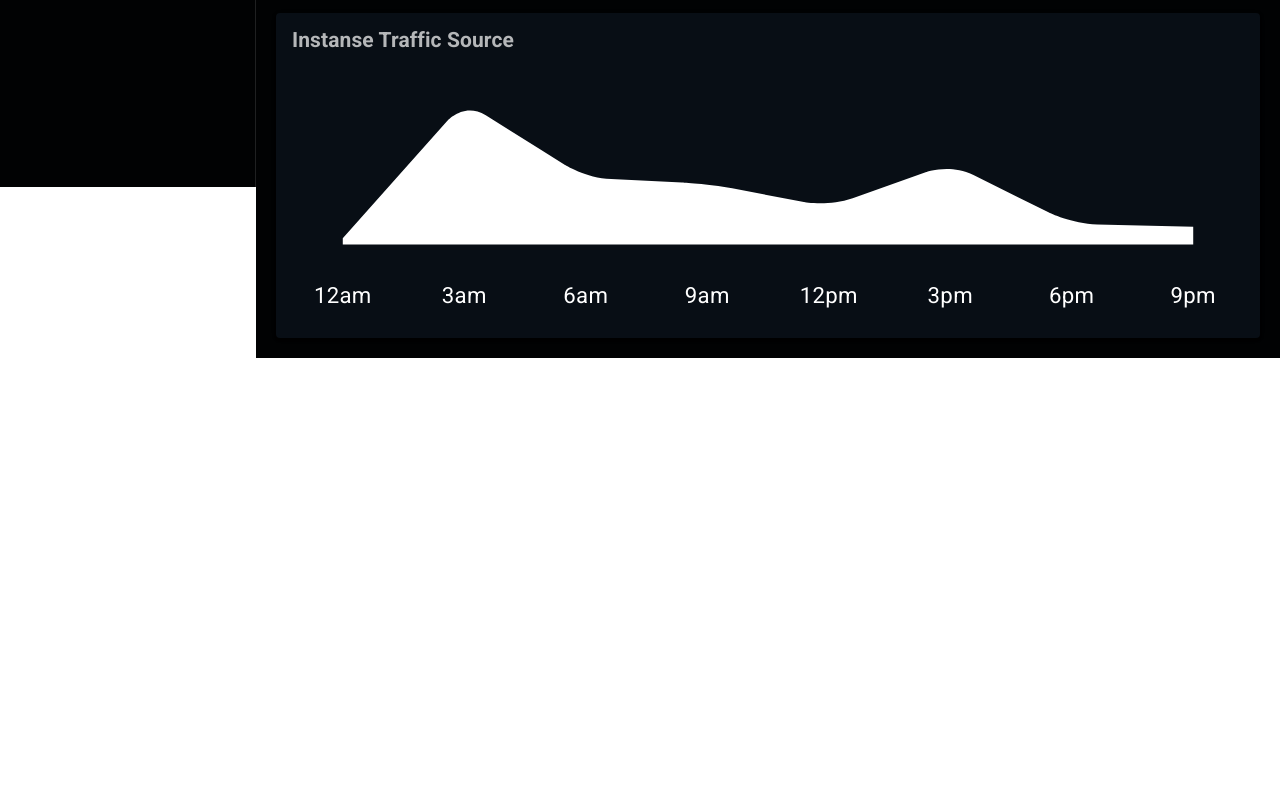
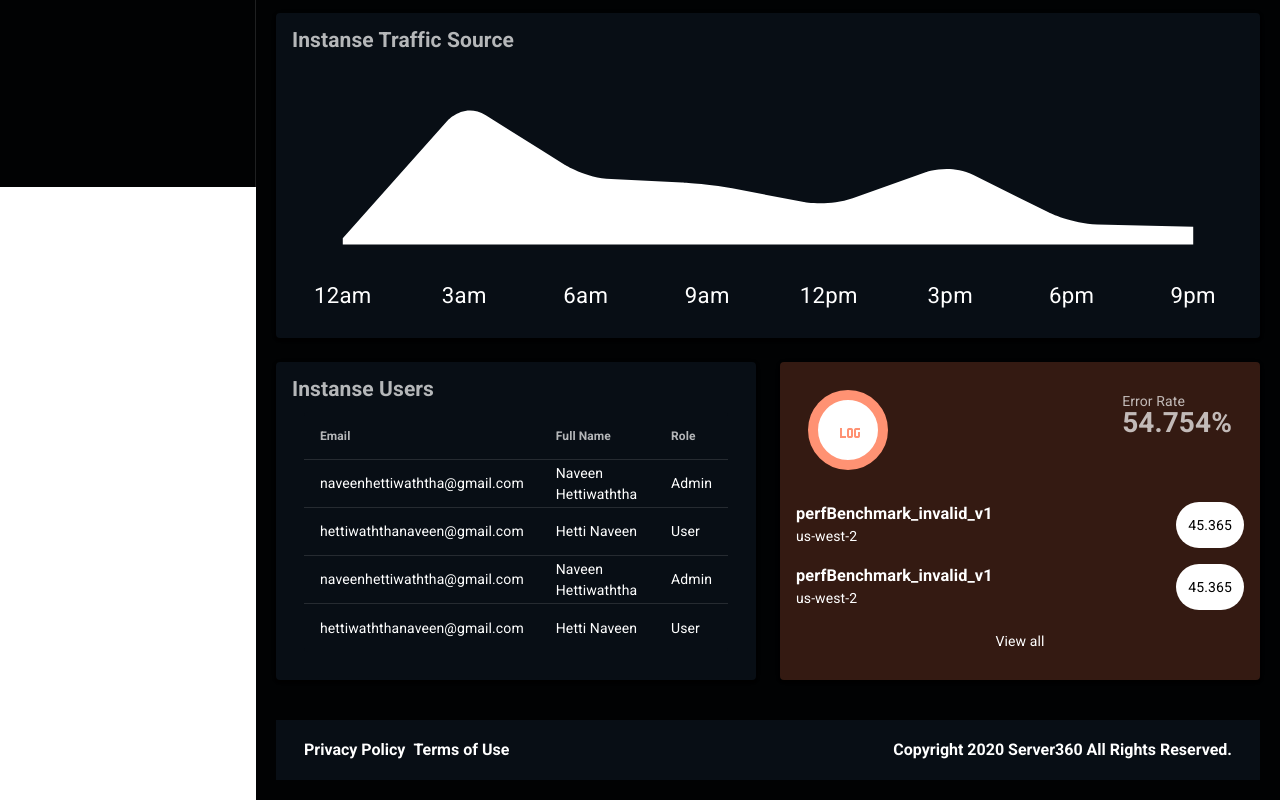
Before and after one commit to NaveenDanj/spring-db-frontend, a Vue app: page / in a window 1280 px wide. Shown: the part 613-1413 px from the top of the page. Before the commit the page ends 971 px from the top, so only its background shows below. Built offline with nearby package versions, Linux system fonts and the light colour scheme.

Commit message:
added error log block

```diff
--- a/src/components/Dashboard/ServerBusyGraph.vue
+++ b/src/components/Dashboard/ServerBusyGraph.vue
@@ -3,8 +3,7 @@
     <v-col cols="12" md="12">
       <v-card color="#080E15" dark>
         <v-card-text>
-
-            <h2>Instanse Traffic Source</h2>
+          <h2>Instanse Traffic Source</h2>
 
           <v-sparkline
             :labels="labels"
--- /dev/null
+++ b/src/components/Dashboard/ServerUserBlock.vue
@@ -0,0 +1,124 @@
+<template>
+  <v-row>
+    <v-col cols="12" md="6">
+      <v-card color="#080E15" dark>
+        <v-card-text>
+          <h2>Instanse Users</h2>
+
+          <div class="pa-3">
+            <v-data-table
+              :headers="headers"
+              :items="desserts"
+              :items-per-page="5"
+              class="elevation-0"
+              style="background-color: #080e15"
+              hide-default-footer
+            ></v-data-table>
+          </div>
+        </v-card-text>
+      </v-card>
+    </v-col>
+
+    <v-col cols="12" md="6">
+
+      <v-card color="#341A12" dark style="height : 100%">
+
+        <v-card-text>
+
+          <div class="pa-3 d-flex justify-space-between" >
+
+            <div style="width : 80px; height : 80px; border-radius : 40px; background-color : white; border : 10px solid #FF9273"  class="pa-5">
+              <v-icon class="my-auto mx-auto" color="#FF9273">mdi-math-log</v-icon>
+            </div>
+
+            <div>
+              <label>Error Rate</label><br/>
+              <h1>54.754%</h1>
+            </div>
+
+          </div>
+
+          <div class="mt-5 white--text" >
+
+            <div class="d-flex justify-space-between">
+
+              <div class="my-auto">
+                <h3>perfBenchmark_invalid_v1</h3>
+                <label>us-west-2</label>
+              </div>
+
+              <div style="background-color : white; border-radius : 40px;" class="pa-3 black--text my-auto">
+                <label>45.365</label>
+              </div>
+
+            </div>
+
+            <div class="d-flex justify-space-between mt-4">
+
+              <div class="my-auto">
+                <h3>perfBenchmark_invalid_v1</h3>
+                <label>us-west-2</label>
+              </div>
+
+              <div style="background-color : white; border-radius : 40px;" class="pa-3 black--text my-auto">
+                <label>45.365</label>
+              </div>
+
+            </div>
+
+            <div class="d-flex justify-center mt-5" center style="width :100%;">
+              <label style="cursor: pointer; ">View all</label>
+            </div>
+
+          </div>
+
+        </v-card-text>
+
+      </v-card>
+
+    </v-col>
+
+  </v-row>
+
+</template>
+
+<script>
+export default {
+  data() {
+    return {
+      headers: [
+        {
+          text: "Email",
+          align: "start",
+          sortable: false,
+          value: "email",
+        },
+        { text: "Full Name", value: "name", sortable: false },
+        { text: "Role", value: "role", sortable: false },
+      ],
+      desserts: [
+        {
+          email: "naveenhettiwaththa@gmail.com",
+          name: "Naveen Hettiwaththa",
+          role: "Admin",
+        },
+        {
+          email: "hettiwaththanaveen@gmail.com",
+          name: "Hetti Naveen",
+          role: "User",
+        },
+        {
+          email: "naveenhettiwaththa@gmail.com",
+          name: "Naveen Hettiwaththa",
+          role: "Admin",
+        },
+        {
+          email: "hettiwaththanaveen@gmail.com",
+          name: "Hetti Naveen",
+          role: "User",
+        },
+      ],
+    };
+  },
+};
+</script>
--- a/src/views/Dashboard/DashboardPage.vue
+++ b/src/views/Dashboard/DashboardPage.vue
@@ -5,6 +5,7 @@
         <WelcomeBlock />
         <ServerDetailBlock />
         <ServerBusyGraph />
+        <ServerUserBlock />
 
     </div>
 
@@ -15,13 +16,15 @@
 import WelcomeBlock from '../../components/Dashboard/WelcomeBlock.vue'
 import ServerDetailBlock from '../../components/Dashboard/ServerDetailBlock.vue'
 import ServerBusyGraph from '../../components/Dashboard/ServerBusyGraph.vue'
+import ServerUserBlock from '../../components/Dashboard/ServerUserBlock.vue'
 
 
 export default {
     components : {
     WelcomeBlock,
     ServerDetailBlock,
-    ServerBusyGraph
+    ServerBusyGraph,
+    ServerUserBlock
 }
 }
 </script>
--- a/src/views/Home.vue
+++ b/src/views/Home.vue
@@ -1,7 +1,7 @@
 <template>
   <div>
     <v-app-bar app color="#010203" dark elevation="0">
-        <v-btn text fab small class="mr-5" @click="() => drawer = !drawer">
+      <v-btn text fab small class="mr-5" @click="() => (drawer = !drawer)">
         <v-icon>mdi-menu</v-icon>
       </v-btn>
       <div class="align-center">
@@ -11,7 +11,6 @@
       </div>
 
       <v-spacer></v-spacer>
-
     </v-app-bar>
 
     <v-navigation-drawer app v-model="drawer" dark color="#010203">
@@ -38,9 +37,22 @@
     </v-navigation-drawer>
 
     <div class="mainContainer">
-
       <DashboardPage />
 
+      <v-footer color="#080E15" class="mt-10" dark>
+        <v-col cols="12" class="d-flex justify-space-between" >
+
+          <div class="text-left">
+            <strong>Privacy Policy</strong>
+            <strong class="ml-2">Terms of Use</strong>
+          </div>
+
+          <div class="text-right">
+            <strong>Copyright 2020 Server360 All Rights Reserved.</strong>
+          </div>
+
+        </v-col>
+      </v-footer>
 
     </div>
 
@@ -64,17 +76,14 @@ export default {
       right: null,
     };
   },
-    components: { DashboardPage }
+  components: { DashboardPage },
 };
 </script>
 
 <style scoped>
-
-.mainContainer{
-  background-color : #010203;
-  min-height : 100vh;
-  padding : 20px;
+.mainContainer {
+  background-color: #010203;
+  min-height: 100vh;
+  padding: 20px;
 }
-
-
 </style>
```
Lines whose indentation alone changed are shown as unchanged.
